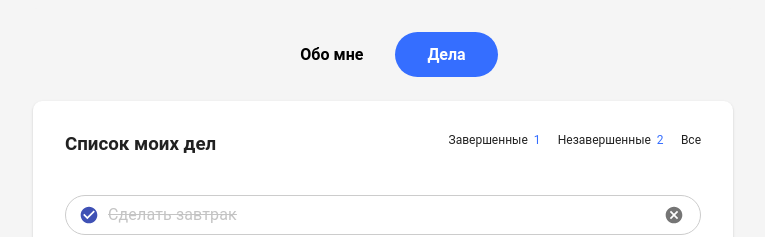
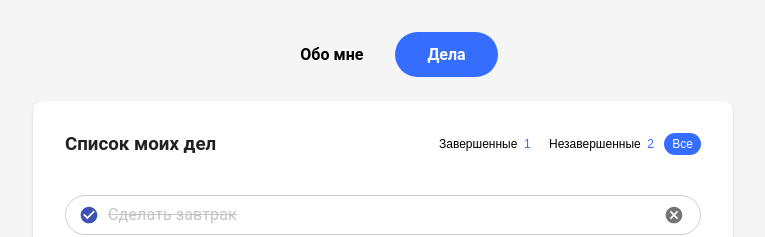
Before and after one commit to WebHeroSchool/Borozdin_todo, a React (Create React App) app: page /todo in a window 1280 px wide. Shown: the top 237 px of the page, without its empty margins (257-1022 px from the left). Built offline with nearby package versions, Linux system fonts and the light colour scheme.

Commit message:
Начата работа над фильтрацией списка

```diff
--- a/src/components/Todo/Todo.js
+++ b/src/components/Todo/Todo.js
@@ -7,6 +7,7 @@ import ItemList from '../ItemList/ItemList';
 import InputItem from '../InputItem/InputItem';
 import Footer from '../Footer/Footer';
 import styles from './Todo.module.css';
+import classnames from 'classnames';
 
 import errorImg from '../../img/error.svg';
 
@@ -29,17 +30,25 @@ const Todo = () => {
         id: 3
       }
     ],
+    itemsFilter: [],
+    filter: 'all',
     count:3,
     lastID:3,
     countActive:2,
     countDone:1
   };
 
+
+
   const [items, setItems] = useState (initialState.items);
+  const [itemsFilter, setItemsFilter] = useState (initialState.itemsFilter);
+  const [filter, setFilter] = useState (initialState.filter);
   const [count, setCount] = useState (initialState.count);
   const [lastID, setLastId] = useState (initialState.lastID);
   const [countActive, setCountActive] = useState (initialState.countActive);
   const [countDone, setCountDone] = useState (initialState.countDone);
+
+
 
   useEffect(() => {
     console.log("update");
@@ -47,15 +56,21 @@ const Todo = () => {
     console.log("count:" + count);
     console.log("lastID:" + lastID);
     console.log("countDone:" + countDone);
+    console.log("itemsFilter:" + itemsFilter);
   });
 
   useEffect(() => {
     console.log("mount");
+     setItemsFilter(items);
   }, []);
 
   useEffect(() => {
     console.log("count change");
   }, [count]);
+
+  useEffect(() => {
+    onClickFilter(filter);
+  }, [items]);
 
   const onClickDone = id => {
     const newItemList = items.map (item=> {
@@ -101,28 +116,49 @@ const Todo = () => {
     setCountActive((countActive) => countActive + 1);
   };
 
+  const onClickFilter = filter => {
+    let newItemsList=[];
+    switch (filter) {
+      case 'finished':
+        newItemsList = items.filter (item => item.isDone);
+        break;
+      case 'active':
+        newItemsList = items.filter (item => !item.isDone);
+        break;
+      case 'all':
+        newItemsList = items;
+        break;
+      default:
+        newItemsList = items;
+    }
+    setItemsFilter(newItemsList);
+    setFilter(filter);
+  };
+
   return (
     <Card className={styles.todoCard} style={{borderRadius: 9}}>
       <div className={styles.todoCardHeader}>
         <h3 className = {styles.title}>Список моих дел</h3>
-        <div className = {styles.todoCount}>
-          <div className={styles.completedAffair}>
-            <p className={styles.completedAffairText}>Завершенные</p>
-            <div className={styles.completedAffairNuber}>&nbsp; {countDone} </div>
-          </div>
-          <div className={styles.completedAffair}>
-            <p className={styles.completedAffairText}>Незавершенные </p>
-            <div className={styles.completedAffairNuber}>&nbsp; {countActive}</div>
-          </div>
-          <p className={styles.completedAffairText}>Все</p>
+        <div className = {styles.todoCountWrap}>
+          <button className={classnames({[styles.todoCount]:true, [styles.todoCountActive]: filter==='finished'})} onClick={()=> onClickFilter('finished')}>
+            Завершенные
+            <span className={classnames({[styles.todoCountNuber]:true, [styles.todoCountNuberActive]: filter==='finished'})}>&nbsp; {countDone} </span>
+          </button>
+          <button className={classnames({[styles.todoCount]:true, [styles.todoCountActive]: filter==='active'})} onClick={()=> onClickFilter('active')}>
+            Незавершенные
+            <span className={classnames({[styles.todoCountNuber]:true, [styles.todoCountNuberActive]: filter==='active'})}>&nbsp; {countActive}</span>
+          </button>
+          <button className={classnames({[styles.todoCount]:true, [styles.todoCountActive]: filter==='all'})} onClick={()=> onClickFilter('all')}>Все</button>
         </div>
       </div>
       <CardContent className={styles.todoCardBody}>
-        {items.length>0 ? <ItemList
-          items={items}
+        {items.length>0 ?
+          <ItemList
+            items={itemsFilter}
             onClickDone={onClickDone}
             onClickDelete={onClickDelete}
-        /> : <div className={styles.emptyListWrap}>
+          /> :
+          <div className={styles.emptyListWrap}>
             <img src={errorImg} alt='Ошибка загрузки' className={styles.emptyListImg}></img>
             <h2 className={styles.emptyListTitle}>Вы ещё не добавили ни одной задачи</h2>
             <p className={styles.emptyListText}>Сделайте это прямо сейчас!</p>
--- a/src/components/Todo/Todo.module.css
+++ b/src/components/Todo/Todo.module.css
@@ -16,21 +16,38 @@
   margin: 0;
 }
 
-.todoCount, .completedAffair {
+.todoCountWrap {
   display: flex;
+  width: 270px;
+  justify-content: space-between;
 }
 
-.completedAffairText {
+.todoCount {
   font-size: 12px;
   line-height: 14px;
   margin: 0;
+  cursor: pointer;
+  background: none;
+  border: none;
+  padding: 0;
+  padding: 3px 8px;
 }
 
-.completedAffairNuber {
+.todoCountNuber {
   font-size: 12px;
   line-height: 14px;
   color: #356EFF;
-  width: 30px;
+}
+
+.todoCountActive {
+  background-color: #356EFF;
+  color: white;
+  border: none;
+  border-radius: 23px;
+}
+
+.todoCountNuberActive {
+  color: white;
 }
 
 .todoCardBody {
```
Lines whose indentation alone changed are shown as unchanged.
